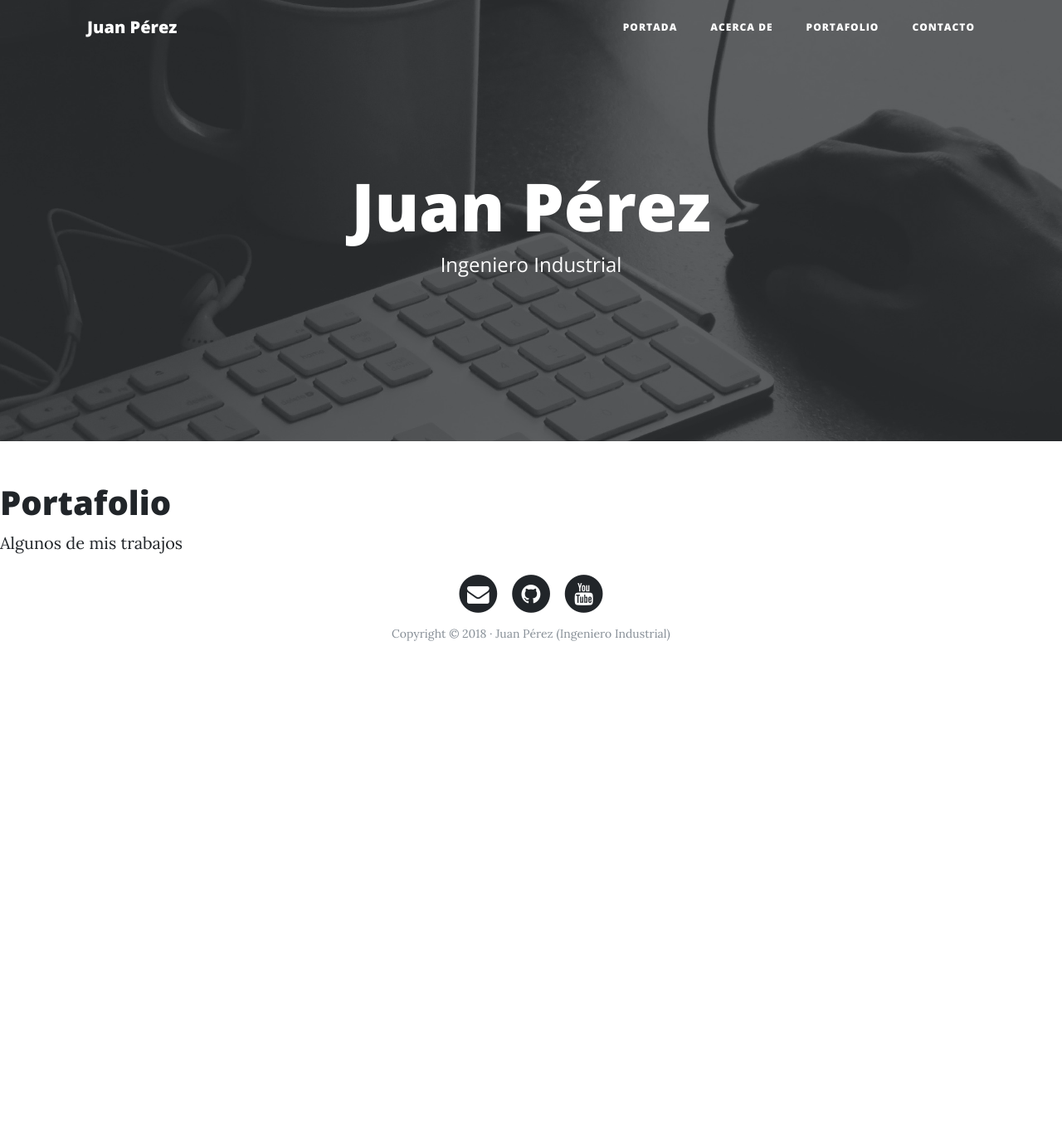
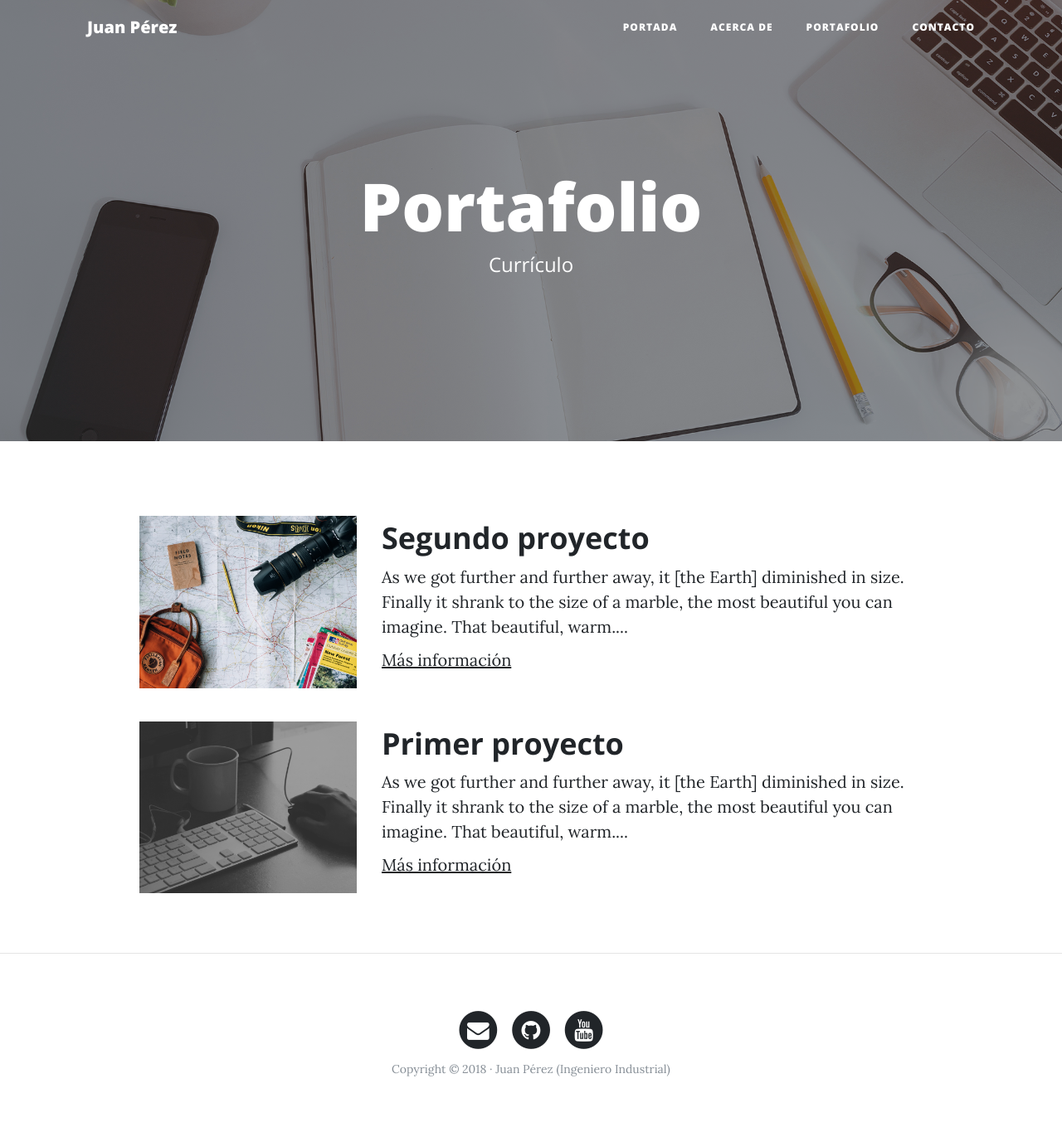
Before and after one commit to VictorManuelBriones/Portfolio, a Django app: template core/templates/core/portfolio.html in a window 1280 px wide. Shown: the whole page at 83% size. Before the commit the page ends 773 px from the top, so only its background shows below. Run offline with Django 3.2, Linux system fonts and the light colour scheme; the template is opened without the code that fills it, so the values that code supplies are empty; some libraries are stand-ins or nearby versions.

Commit message:
Solucion Adapta los demas templates

```diff
--- a/core/templates/core/base.html
+++ b/core/templates/core/base.html
@@ -48,14 +48,13 @@
     </nav>
 
     <!-- Cabecera -->
-    <header class="masthead" style="background-image: url('{% static 'core/img/home-bg.jpg' %}')">
+    <header class="masthead" style="background-image: url('{% block background %}{% endblock %}')">
       <div class="overlay"></div>
       <div class="container">
         <div class="row">
           <div class="col-lg-8 col-md-10 mx-auto">
             <div class="site-heading">
-              <h1>Juan Pérez</h1>
-              <span class="subheading">Ingeniero Industrial</span>
+              {% block headers %}{% endblock %}
             </div>
           </div>
         </div>
@@ -63,7 +62,11 @@
     </header>
 
     <!-- Contenido -->
-    {% block content %}{% endblock %}
+    <div class="container">
+        {% block content %}{% endblock %}
+    </div>
+
+    {% if request.path != "/" %}<hr>{% endif %}
 
     <!-- Pié de página -->
     <footer>
--- a/core/templates/core/portfolio.html
+++ b/core/templates/core/portfolio.html
@@ -1,6 +1,36 @@
 {% extends 'core/base.html' %}
 {% block title %}Portafolio{%endblock%}
+
+{% block background %} {% load static %} {% static 'core/img/portfolio-bg.jpg' %} {% endblock %}
+
+{% block headers%}
+    <h1>Portafolio</h1>
+	<span class="subheading">Currículo</span>
+{% endblock %}
+
 {% block content %}
-<h1>Portafolio</h1>
-<p>Algunos de mis trabajos</p>
-{%endblock%}
+<!-- Proyecto -->
+<div class="row">
+	<div class="row project">
+	    <div class="col-lg-3 col-md-4 offset-lg-1">
+			<img class="img-fluid" src="{% static 'core/img/about-bg.jpg' %}" alt="">
+	    </div>
+	        <div class="col-lg-7 col-md-8">
+	      		<h2 class="section-heading title">Segundo proyecto</h2>
+	            <p>As we got further and further away, it [the Earth] diminished in size. Finally it shrank to the size of a marble, the most beautiful you can imagine. That beautiful, warm....</p>
+	            <p><a href="http://google.com">Más información</a></p>
+	      	</div>
+	    </div>
+	      <!-- Proyecto -->
+	    <div class="row project">
+	      	<div class="col-lg-3 col-md-4 offset-lg-1">
+			    <img class="img-fluid" src="{% static 'core/img/home-bg.jpg' %}" alt="">
+	      	</div>
+	        <div class="col-lg-7 col-md-8">
+	      		<h2 class="section-heading title">Primer proyecto</h2>
+	            <p>As we got further and further away, it [the Earth] diminished in size. Finally it shrank to the size of a marble, the most beautiful you can imagine. That beautiful, warm....</p>
+	            <p><a href="http://google.com">Más información</a></p>
+	    </div>
+	</div>
+</div>
+{% endblock %}
```
Also changed, not shown: core/templates/core/about.html (+19 -4 lines), core/templates/core/contact.html (+16 -2 lines), core/templates/core/home.html (+11 -4 lines).
